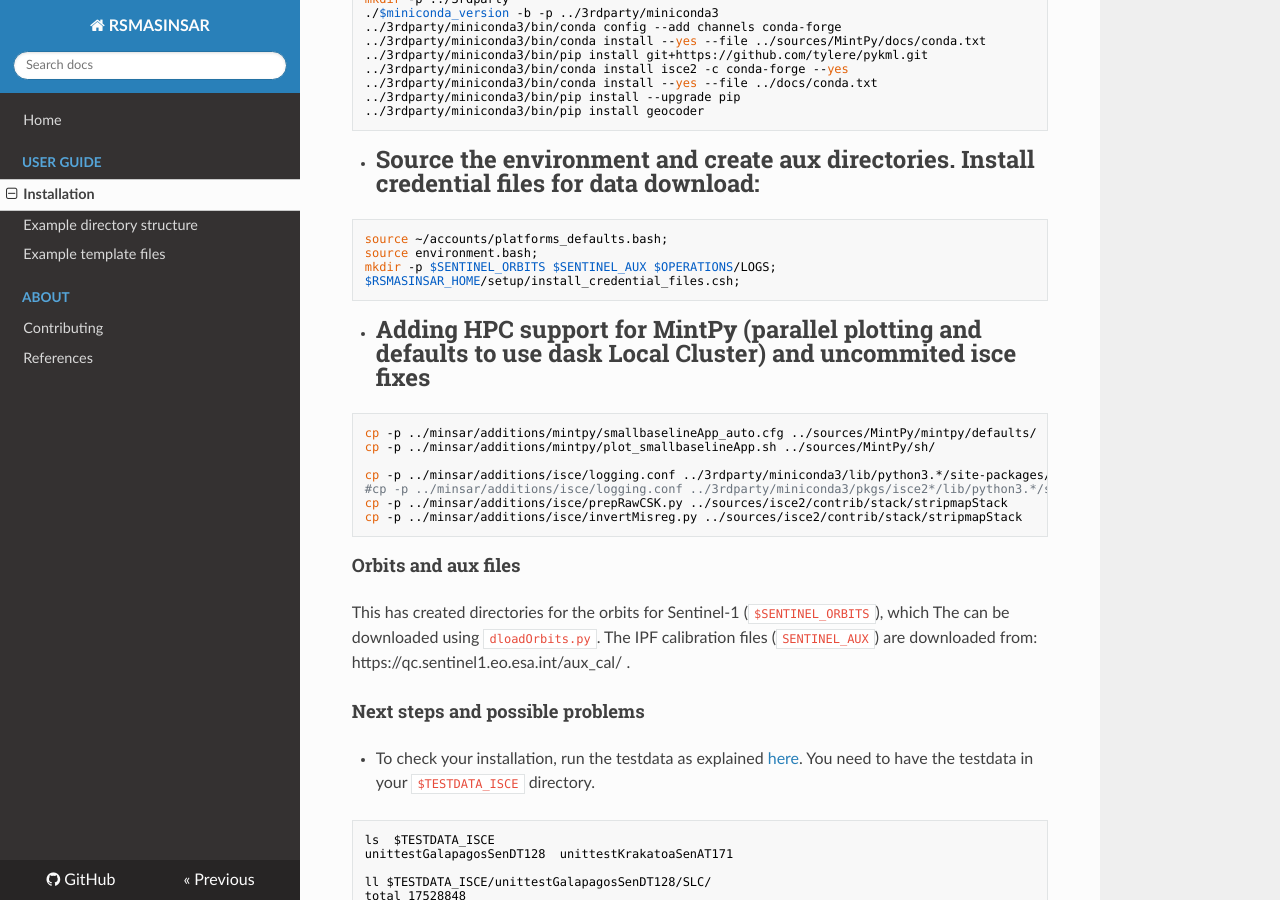
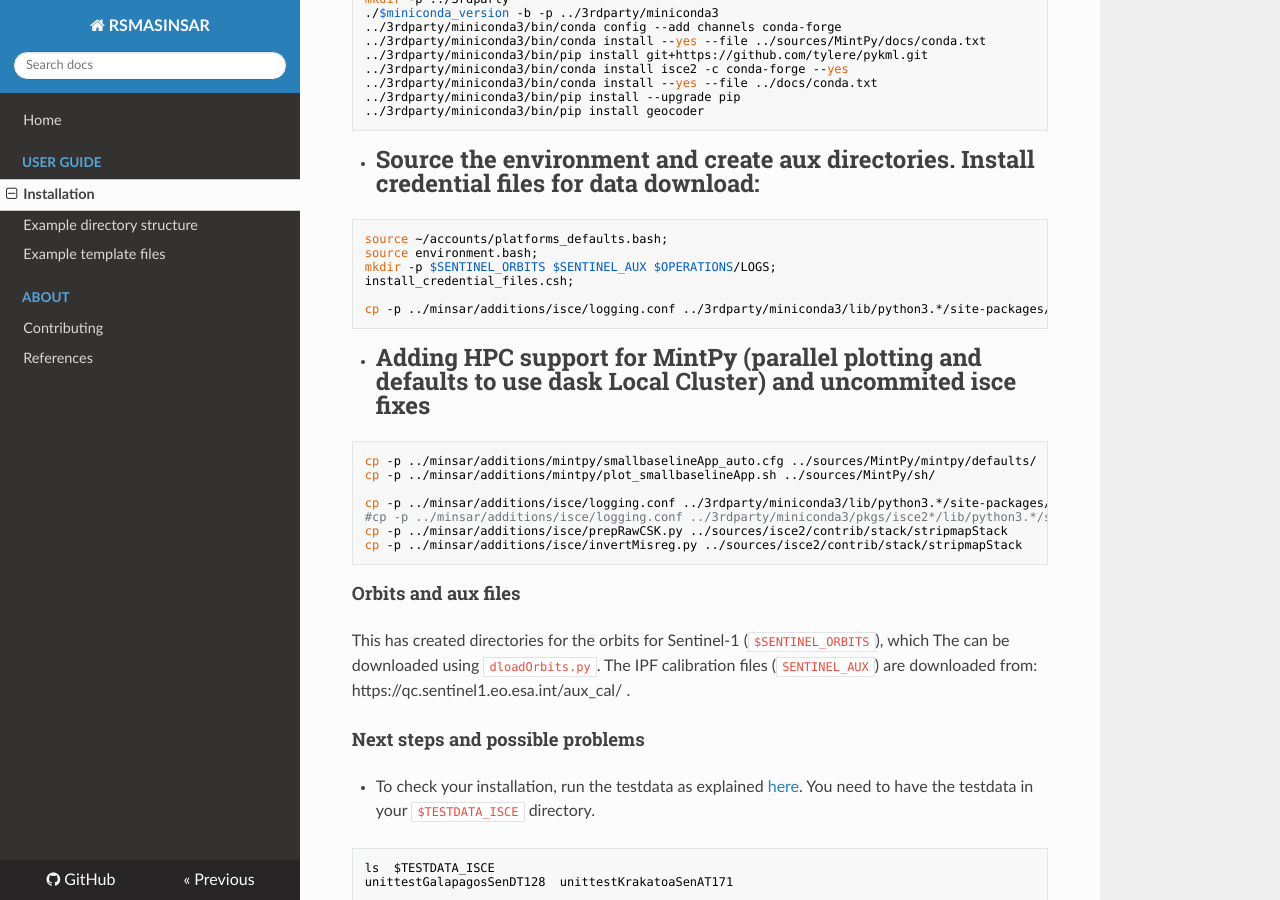
Before and after one commit to geodesymiami/rsmas_insar, an MkDocs documentation site: the page built from docs/installation.md, in a window 1280 px wide and 900 px high, scrolled down 1137 px. Built offline with MkDocs 1.6.1, drawn with Linux system fonts in a browser that asks for light colours; nearby versions of some CDN libraries.

Commit message:
installation.md: put install_credentials and cp additions/logging to prominent place

````diff
--- a/docs/installation.md
+++ b/docs/installation.md
@@ -67,7 +67,9 @@ mkdir -p ../3rdparty
 source ~/accounts/platforms_defaults.bash;
 source environment.bash;
 mkdir -p $SENTINEL_ORBITS $SENTINEL_AUX $OPERATIONS/LOGS;
-$RSMASINSAR_HOME/setup/install_credential_files.csh;
+install_credential_files.csh;
+
+cp -p ../minsar/additions/isce/logging.conf ../3rdparty/miniconda3/lib/python3.*/site-packages/isce/defaults/logging/logging.conf
 ```
 * #Adding HPC support for MintPy (parallel plotting and defaults to use dask Local Cluster) and uncommited isce fixes
 ```
````
